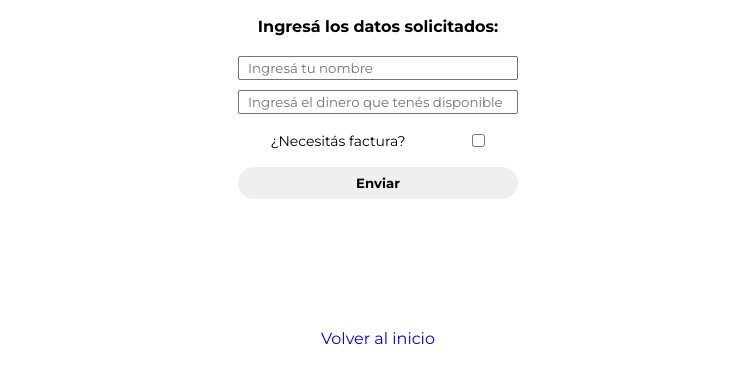
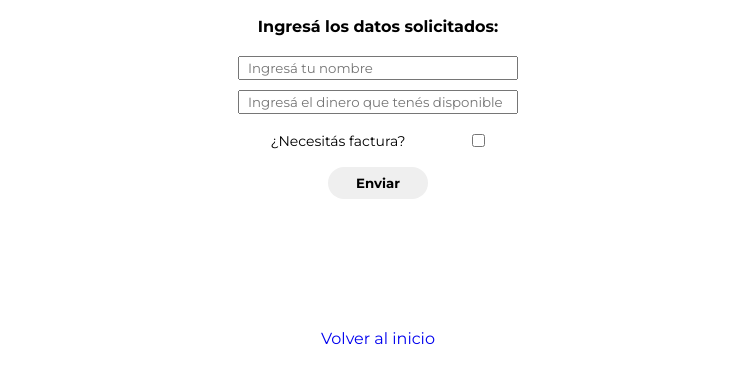
Before and after one commit to gonzalogilparicio/Coderhouse-JS, a plain HTML site: page pages/asistente.html in a window 1280 px wide. Shown: the part 131-514 px from the top of the page, without its empty margins (262-1016 px from the left). Drawn offline with Linux system fonts and the light colour scheme.

Commit message:
styles modification

```diff
--- a/css/styles.css
+++ b/css/styles.css
@@ -88,6 +88,11 @@ ul {
     font-weight: 600;
     padding: 8px 20px;
     margin-block: 10px;
+    transition: all 0.3s ease 0s;
+}
+
+.main__busqueda__form__button:hover {
+    background-color: rgb(220, 220, 220);
 }
 
 .main__busqueda__index {
@@ -140,15 +145,6 @@ p {
     margin: auto;
 }
 
-.main__asistente__form__button {
-    border: none;
-    border-radius: 50px;
-    cursor: pointer;
-    font-weight: 600;
-    padding: 8px 20px;
-    margin-block: 10px;
-}
-
 .main__asistente__form__text {
     width: 220px;
     padding: 2px 8px;
@@ -158,6 +154,21 @@ p {
     width: 15px !important;
 }
 
+.main__asistente__form__button {
+    border: none;
+    border-radius: 50px;
+    cursor: pointer;
+    font-weight: 600;
+    padding: 8px 20px;
+    margin-block: 10px;
+    width: 100px !important;
+    transition: all 0.3s ease 0s;
+}
+
+.main__asistente__form__button:hover {
+    background-color: rgb(220, 220, 220);
+}
+
 .main__asistente__index {
     margin-top: 120px;
 }
```
